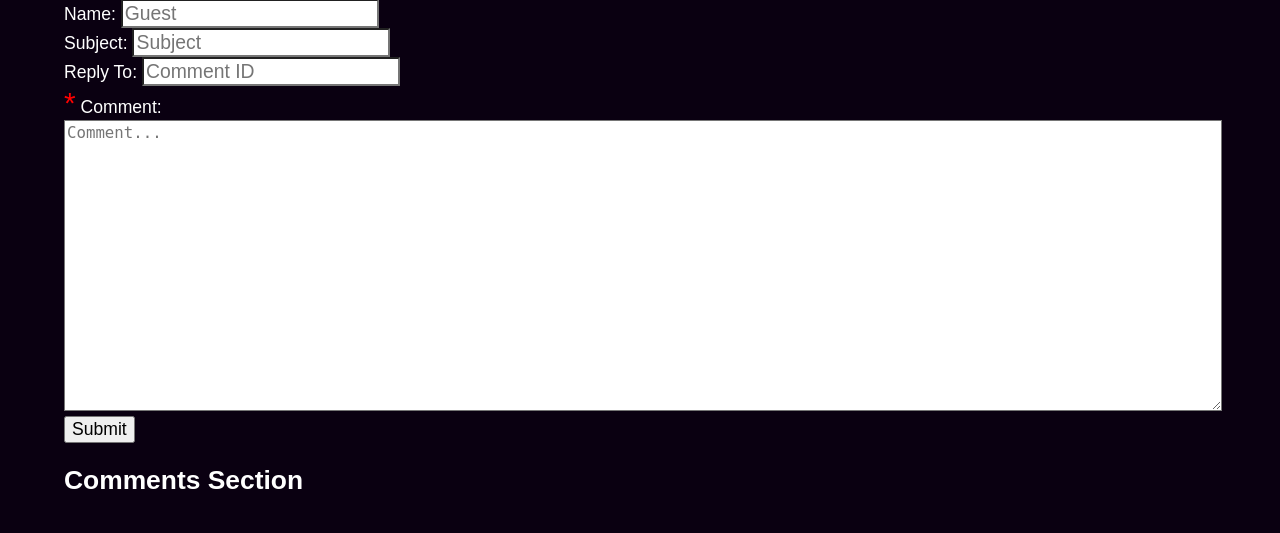
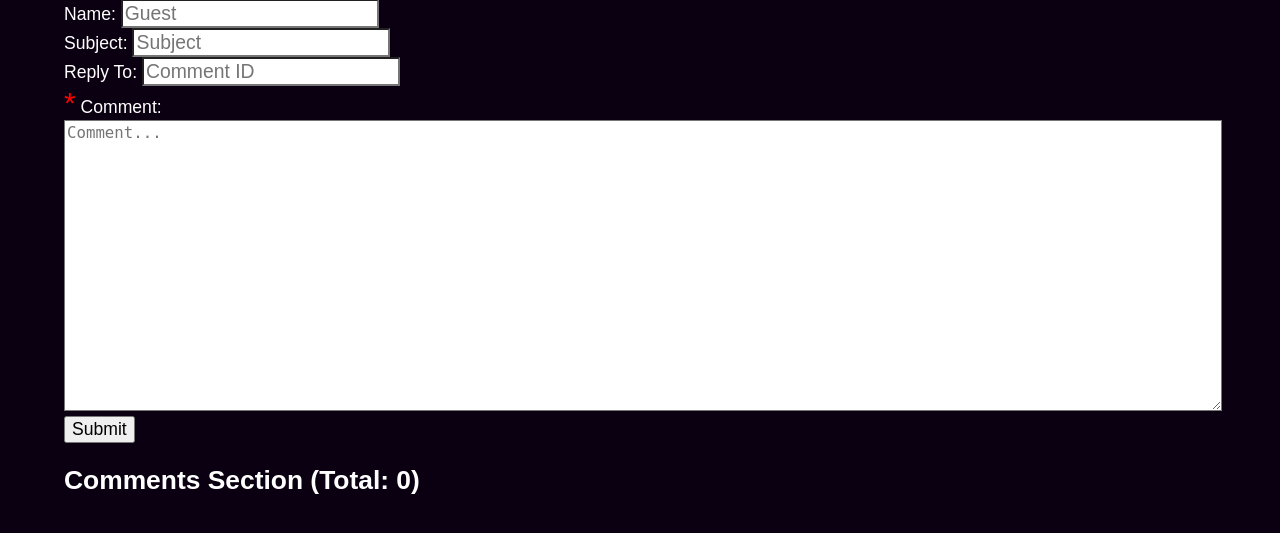
Before and after one commit to gscbravo/inf, a Flask app: page /b/1/ in a window 1280 px wide. Shown: the part 245-778 px from the top of the page. Run offline with Flask 2, Linux system fonts and the light colour scheme.

Commit message:
added total post count in board page

```diff
--- a/src/templates/comments.html
+++ b/src/templates/comments.html
@@ -31,7 +31,7 @@
             <input type="submit" id="form-submit" value="Submit">
         </form>
         <!-- comment section -->
-        <h2>Comments Section</h2>
+        <h2>Comments Section (Total: {{ comments|length }})</h2>
         {% for comment in comments %}
         <div class="comment" id="p{{ comment['id'] }}">
             <span class="comment-info">
```
